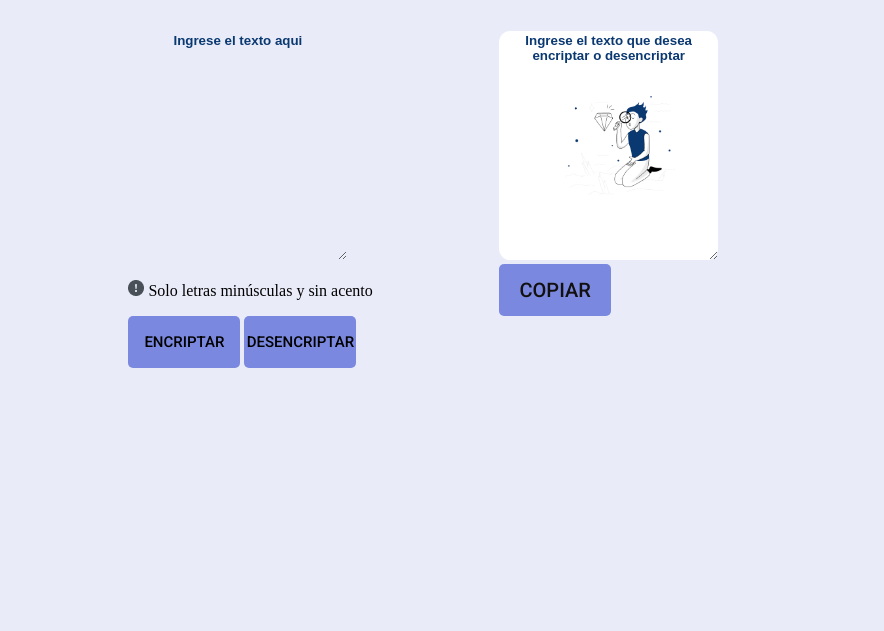
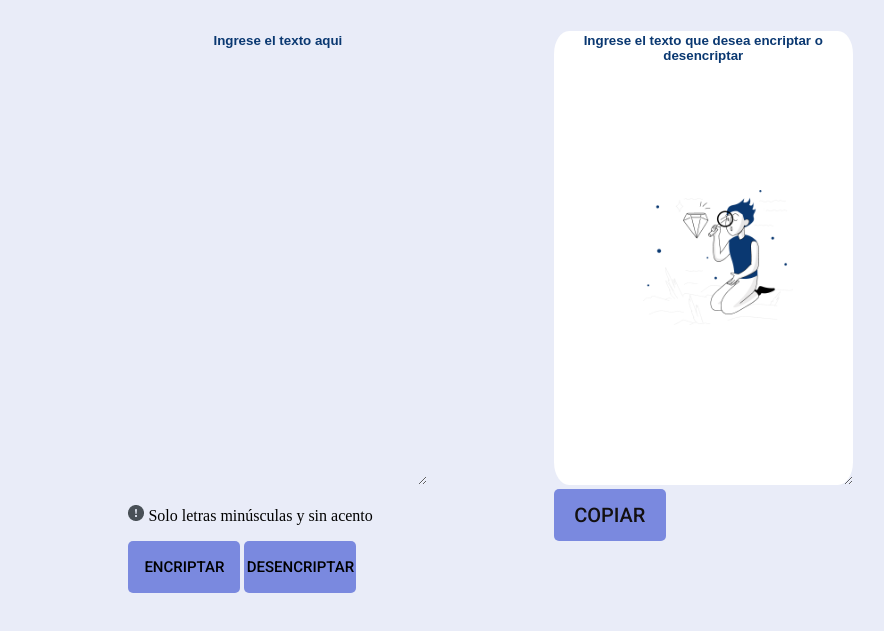
Before and after one commit to ruizmariale/Encriptador_ALURA, a plain HTML site: page index.html in a window 1280 px wide. Shown: the part 81-712 px from the top of the page, without its empty margins (6-890 px from the left). Drawn offline with Linux system fonts and the light colour scheme.

Commit message:
Modificacion de colums y row de textarea

```diff
--- a/index.html
+++ b/index.html
@@ -22,8 +22,8 @@
             class="input"
             id="entrada"
             type="text"
-            cols="25"
-            rows="15"
+            cols="35"
+            rows="30"
             placeholder="Ingrese el texto aqui"
           ></textarea>
         </div>
@@ -54,8 +54,8 @@
               class="mensaje-salida"
               id="mensaje"
               type="text"
-              cols="25"
-              rows="15"
+              cols="35"
+              rows="30"
               placeholder="Ingrese el texto que desea encriptar o desencriptar"
             ></textarea>
           </div>
--- a/style.css
+++ b/style.css
@@ -150,9 +150,7 @@ span{
 	top: 0;
 }
 
-.contedor-aside{
-    padding: 10px
-}
+
 
 
 .mensaje-salida {
```
